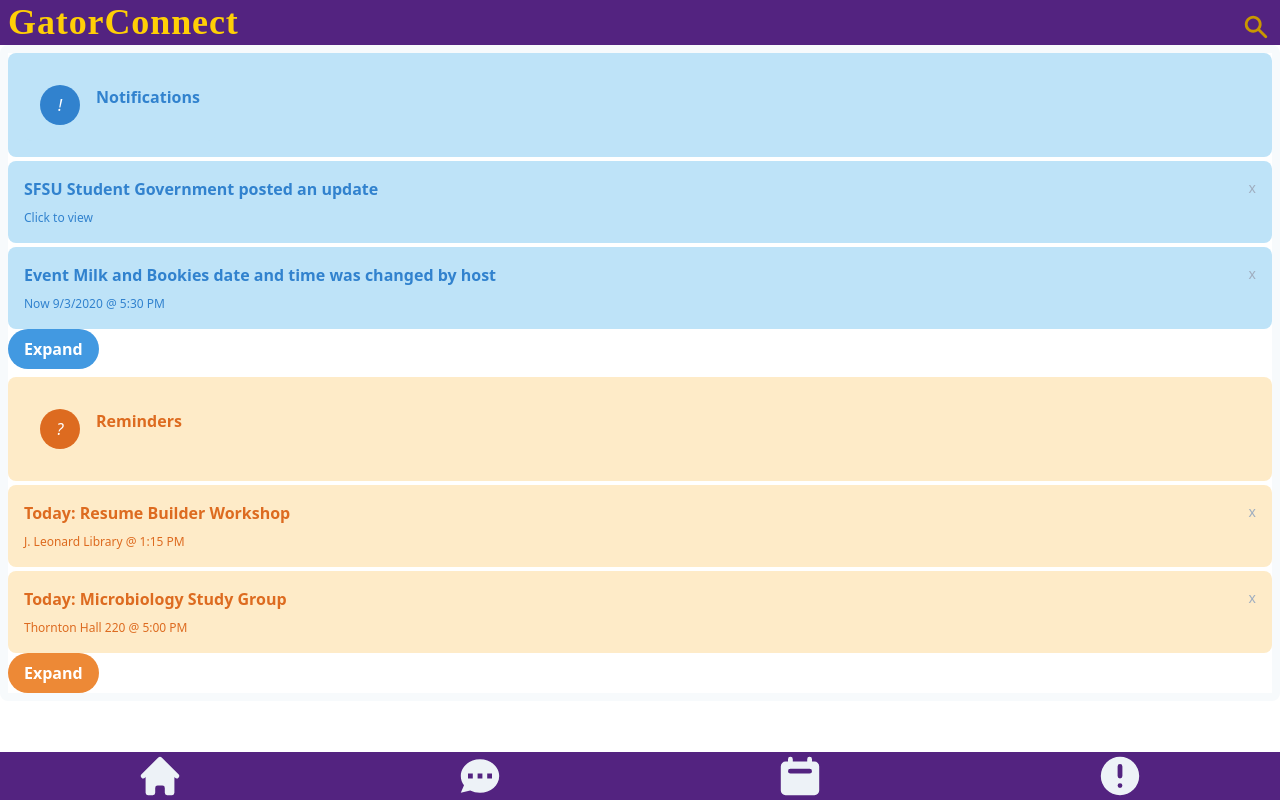
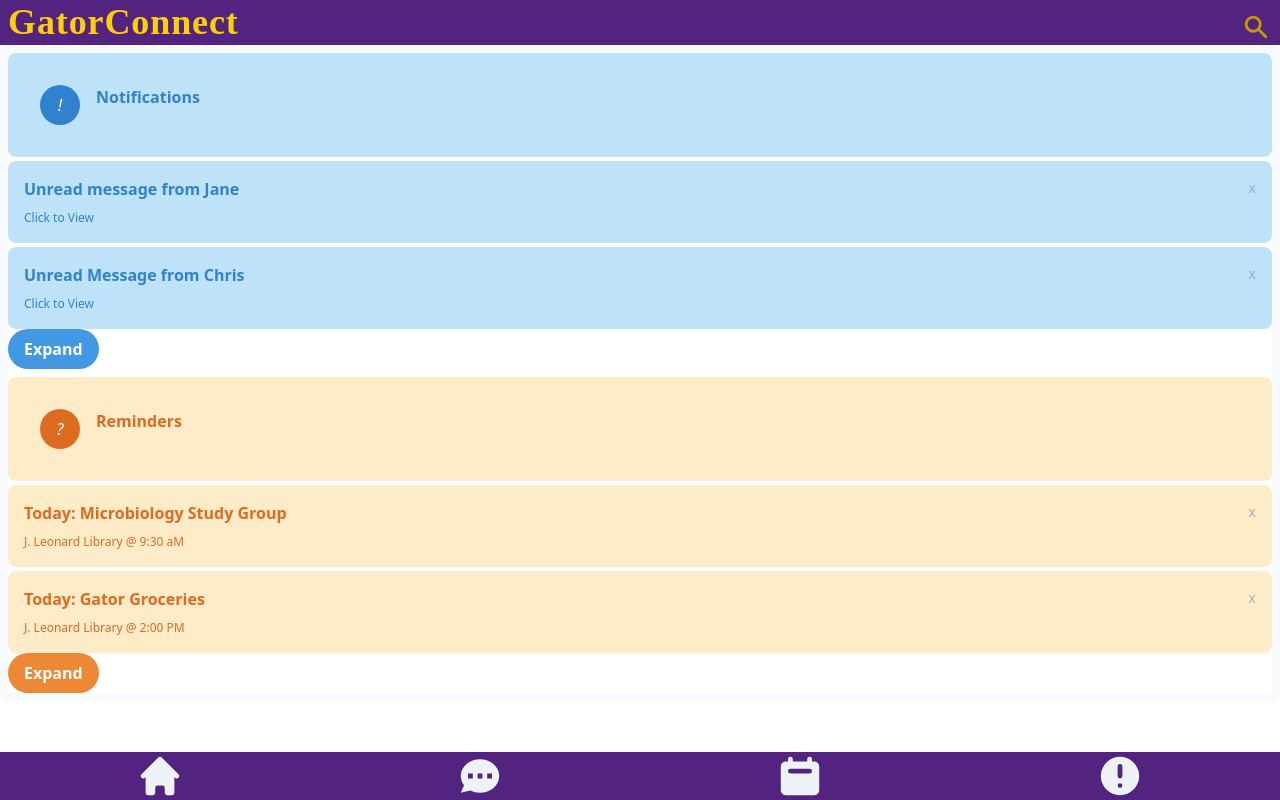
Before and after one commit to thisisgvrt/gator-connect, a React (Create React App) app: page /notifications in a window 1280 px wide. Built offline with nearby package versions, Linux system fonts and the light colour scheme.

Commit message:
added linking for notifications

```diff
--- a/src/sections/notifications.js
+++ b/src/sections/notifications.js
@@ -1,4 +1,12 @@
 import React from 'react';
+import { Link } from 'react-router-dom';
+import{ paths } from '../data';
+
+const{
+    messageScreenPath,
+    eventsOverviewScreenPath
+
+} = paths;
 
 /* Tania */
 function NotificationScreen() {
@@ -33,11 +41,13 @@ function NotificationScreen() {
                         <div class="flex justify-between w-full">
                             <div class="text-blue-600">
                                 <p class="mb-2 font-bold">
-                                    SFSU Student Government posted an update
+                                    Unread message from Jane
       </p>
-                                <p class="text-xs">
-                                    <a>Click to view</a>
+      <Link to={ messageScreenPath}>
+                            <p class="text-xs">
+                                Click to View
       </p>
+      </Link>
                             </div>
                             <div class="text-sm text-gray-500">
                                 <p>x</p>
@@ -51,11 +61,13 @@ function NotificationScreen() {
                     <div class="flex justify-between w-full">
                         <div class="text-blue-600">
                             <p class="mb-2 font-bold">
-                                Event Milk and Bookies date and time was changed by host
+                                Unread Message from Chris
       </p>
+                        <Link to={ messageScreenPath}>
                             <p class="text-xs">
-                                Now 9/3/2020 @ 5:30 PM
+                                Click to View
       </p>
+      </Link>
                         </div>
                         <div class="text-sm text-gray-500">
                             <p>x</p>
@@ -63,6 +75,7 @@ function NotificationScreen() {
                     </div>
                 </div>
                 <p>
+
 
                 <button class="bg-blue-500 hover:bg-blue-700 text-white font-bold py-2 px-4 rounded-full" type="button" data-toggle="collapse" data-target="#collapseExample" aria-expanded="false" aria-controls="collapseExample" >
                 Expand
@@ -77,11 +90,13 @@ function NotificationScreen() {
                      <div class="flex justify-between w-full">
                          <div class="text-blue-600">
                              <p class="mb-2 font-bold">
-                                 Pending Invitation to join SFSU CS Club Group
+                                 Unread Message from Jacky
    </p>
-                             <p class="text-xs">
-                                 <a>Accept/Decline</a>
-   </p>
+   <Link to={ messageScreenPath}>
+                            <p class="text-xs">
+                                Click to View
+      </p>
+      </Link>
                          </div>
                          <div class="text-sm text-gray-500">
                              <p>x</p>
@@ -139,11 +154,13 @@ function NotificationScreen() {
                     <div class="flex justify-between w-full">
                         <div class="text-orange-600">
                             <p class="mb-2 font-bold">
-                                Today: Resume Builder Workshop
+                                Today: Microbiology Study Group
       </p>
+      <Link to={ eventsOverviewScreenPath}>
                             <p class="text-xs">
-                                <a>J. Leonard Library @ 1:15 PM</a>
+                                J. Leonard Library @ 9:30 aM
       </p>
+      </Link>
                         </div>
                         <div class="text-sm text-gray-500">
                             <span>x</span>
@@ -157,10 +174,10 @@ function NotificationScreen() {
                     <div class="flex justify-between w-full">
                         <div class="text-orange-600">
                             <p class="mb-2 font-bold">
-                                Today: Microbiology Study Group
+                                Today: Gator Groceries
       </p>
                             <p class="text-xs">
-                                <a>Thornton Hall 220 @ 5:00 PM</a>
+                                <a>J. Leonard Library @ 2:00 PM</a>
       </p>
                         </div>
                         <div class="text-sm text-gray-500">
@@ -192,10 +209,10 @@ function NotificationScreen() {
                    <div class="flex justify-between w-full">
                        <div class="text-orange-600">
                            <p class="mb-2 font-bold">
-                               Pending Invitation to join SFSU CS Club Group
+                               Today: Gator Groceries
  </p>
                            <p class="text-xs">
-                           <a>Accept/Decline</a>
+                           <a>Bookstore @ 9:00 PM</a>
  </p>
                        </div>
                        <div class="text-sm text-gray-500">
```
